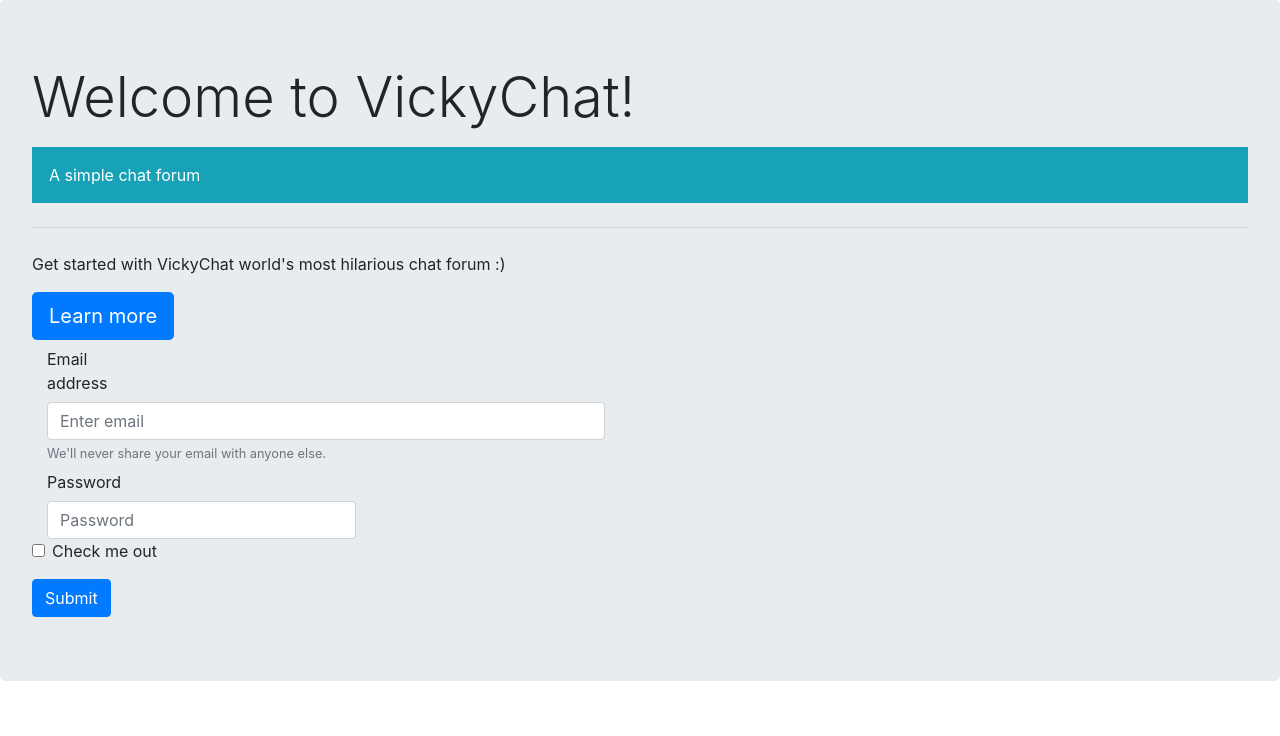
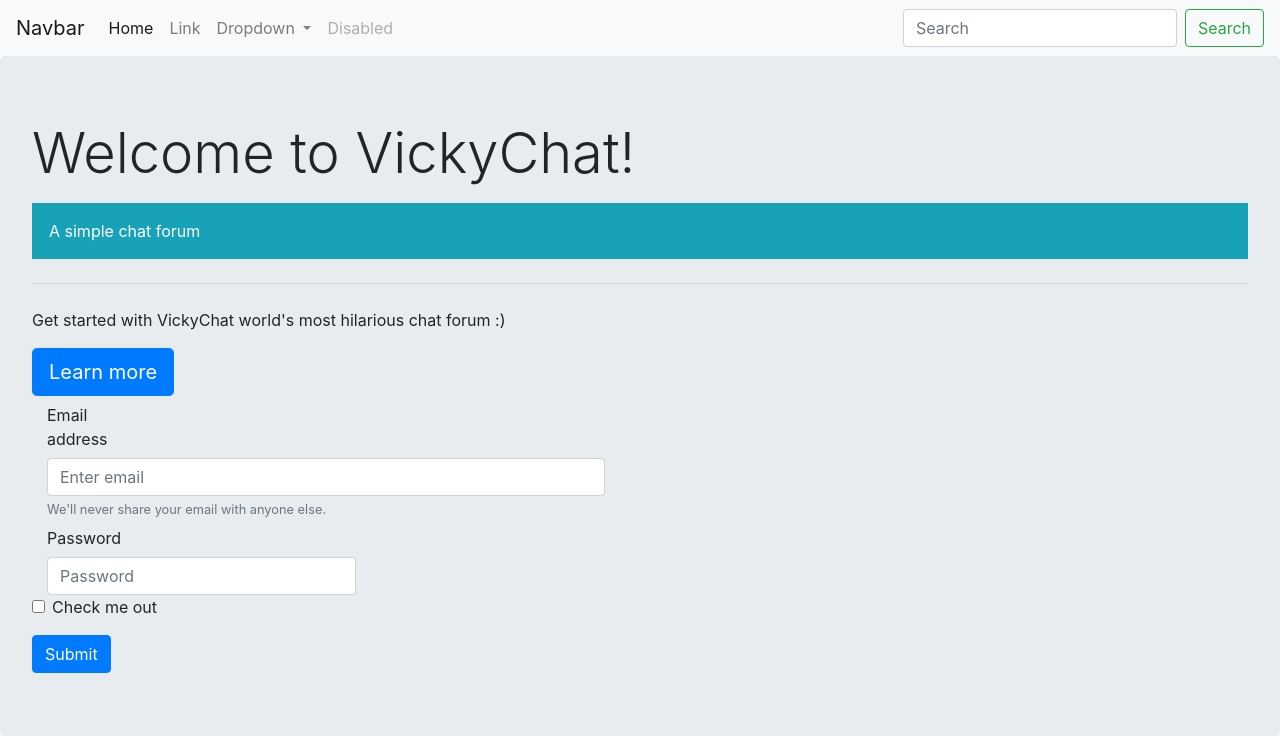
Before and after one commit to VicGanoh/Building_a_WebApplication, a Flask app: page / in a window 1280 px wide. Shown: the top 736 px of the page. Run offline with Flask 2, Linux system fonts and the light colour scheme; some libraries are stand-ins or nearby versions.

Commit message:
changes made

```diff
--- a/templates/index.html
+++ b/templates/index.html
@@ -8,6 +8,43 @@
     <!-- Bootstrap CSS -->
     <link rel="stylesheet" href="https://stackpath.bootstrapcdn.com/bootstrap/4.3.1/css/bootstrap.min.css" integrity="sha384-ggOyR0iXCbMQv3Xipma34MD+dH/1fQ784/j6cY/iJTQUOhcWr7x9JvoRxT2MZw1T" crossorigin="anonymous">
 
+     <!--Navigation bar-->
+     <nav class="navbar navbar-expand-lg navbar-light bg-light">
+  <a class="navbar-brand" href="#">Navbar</a>
+  <button class="navbar-toggler" type="button" data-toggle="collapse" data-target="#navbarSupportedContent" aria-controls="navbarSupportedContent" aria-expanded="false" aria-label="Toggle navigation">
+    <span class="navbar-toggler-icon"></span>
+  </button>
+
+  <div class="collapse navbar-collapse" id="navbarSupportedContent">
+    <ul class="navbar-nav mr-auto">
+      <li class="nav-item active">
+        <a class="nav-link" href="#">Home <span class="sr-only">(current)</span></a>
+      </li>
+      <li class="nav-item">
+        <a class="nav-link" href="#">Link</a>
+      </li>
+      <li class="nav-item dropdown">
+        <a class="nav-link dropdown-toggle" href="#" id="navbarDropdown" role="button" data-toggle="dropdown" aria-haspopup="true" aria-expanded="false">
+          Dropdown
+        </a>
+        <div class="dropdown-menu" aria-labelledby="navbarDropdown">
+          <a class="dropdown-item" href="#">Action</a>
+          <a class="dropdown-item" href="#">Another action</a>
+          <div class="dropdown-divider"></div>
+          <a class="dropdown-item" href="#">Something else here</a>
+        </div>
+      </li>
+      <li class="nav-item">
+        <a class="nav-link disabled" href="#" tabindex="-1" aria-disabled="true">Disabled</a>
+      </li>
+    </ul>
+    <form class="form-inline my-2 my-lg-0">
+      <input class="form-control mr-sm-2" type="search" placeholder="Search" aria-label="Search">
+      <button class="btn btn-outline-success my-2 my-sm-0" type="submit">Search</button>
+    </form>
+  </div>
+</nav><!--Navigation bar end-->
+
     <title>VickyChat</title>
   </head>
   <body>
@@ -15,6 +52,7 @@
    <h1 class="display-4">Welcome to VickyChat!</h1>
    <p class="lead"><div class="p-3 mb-2 bg-info text-white"><span class="border border-info ">A simple chat forum</span></div></i></p>
    <hr class="my-4">
+
    <p class="text-gothic">Get started with VickyChat world's most hilarious chat forum :)</p>
    <a class="btn btn-primary btn-lg" href="#" role="button">Learn more</a>
 
@@ -45,6 +83,7 @@
 
 
 
+
     <!-- Optional JavaScript -->
     <!-- jQuery first, then Popper.js, then Bootstrap JS -->
     <script src="https://code.jquery.com/jquery-3.3.1.slim.min.js" integrity="sha384-q8i/X+965DzO0rT7abK41JStQIAqVgRVzpbzo5smXKp4YfRvH+8abtTE1Pi6jizo" crossorigin="anonymous"></script>
```
Also changed, not shown: templates/Submit.html (+15 -0 lines).
